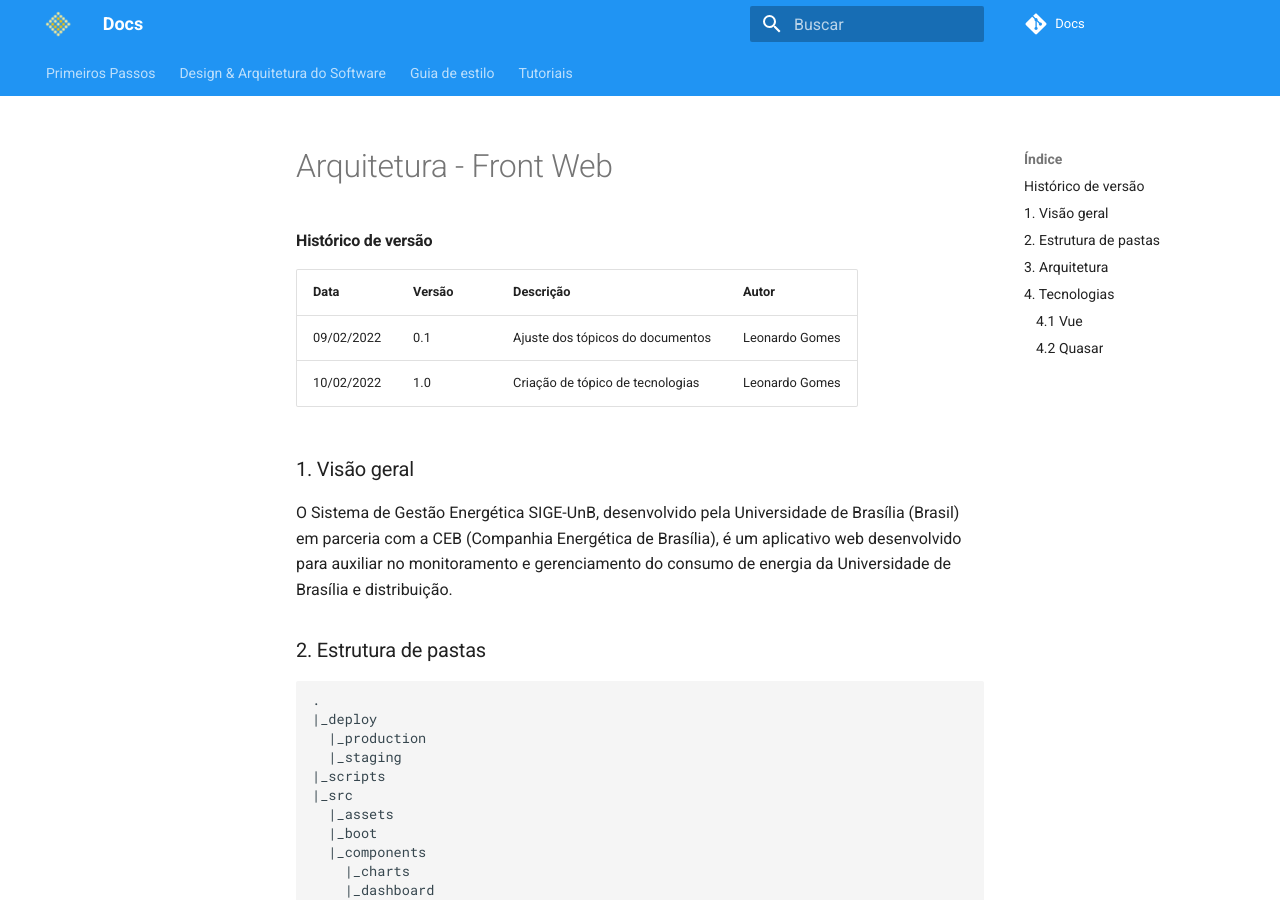
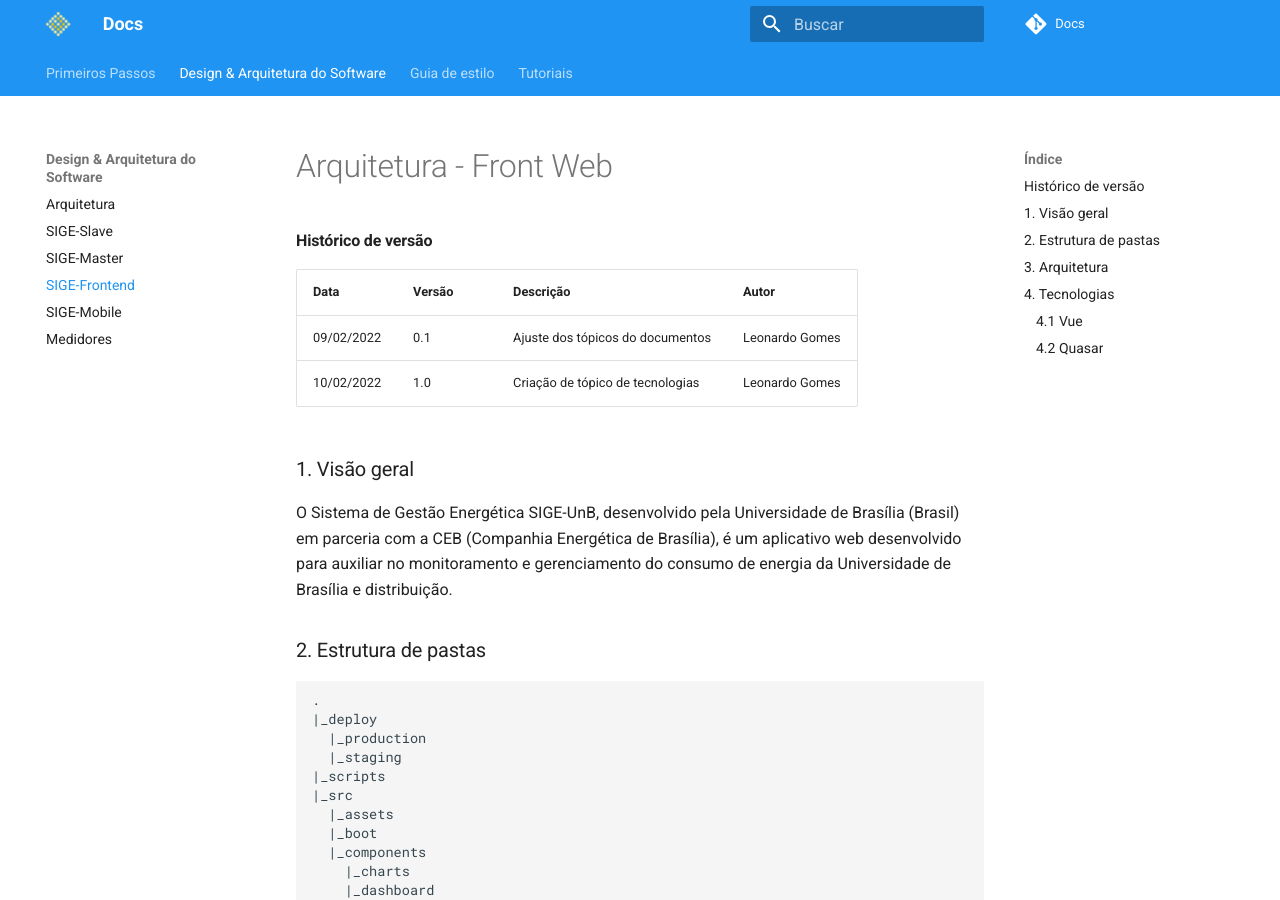
Before and after one commit to lappis-unb/docs, an MkDocs documentation site: the page built from docs/design-arquitetura/front-web.md, in a window 1280 px wide and 900 px high. Built offline with MkDocs 1.6.1 and Material for MkDocs 9.7.7, drawn with Linux system fonts in a browser that asks for light colours; comment, search, counter and statistics services are not loaded; part of the change alters nothing that is shown.

Commit message:
fix(mkdocs.yml): consertar links quebrados
O arquivo indicava links quebrados para o menu de navegação, e isso foi
corrigido por este commit.

```diff
--- a/mkdocs.yml
+++ b/mkdocs.yml
@@ -37,7 +37,7 @@ nav:
     - Arquitetura: "design-arquitetura/arquitetura.md"
     - SIGE-Slave: "design-arquitetura/slave.md"
     - SIGE-Master: "design-arquitetura/master.md"
-    - SIGE-Frontend: "design-arquitetura/frontend.md"
+    - SIGE-Frontend: "design-arquitetura/front-web.md"
     - SIGE-Mobile: "design-arquitetura/front-mobile.md"
     - Medidores: "design-arquitetura/medidores.md"
   - Guia de estilo: "guia-de-estilo.md"
```
